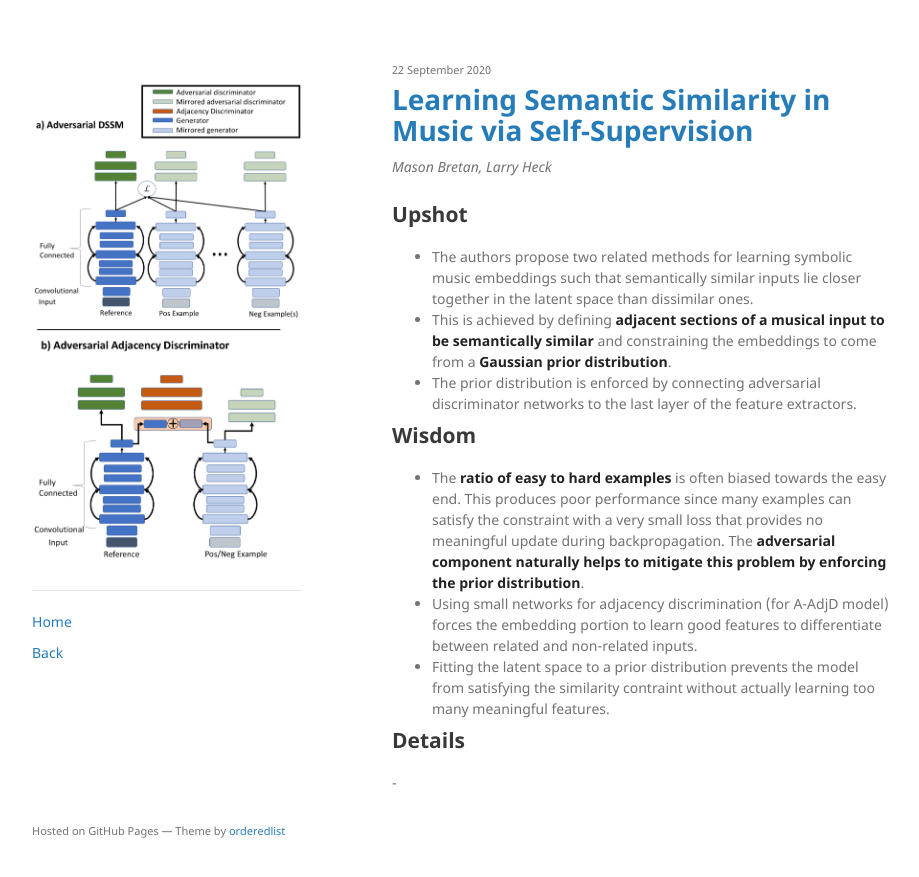
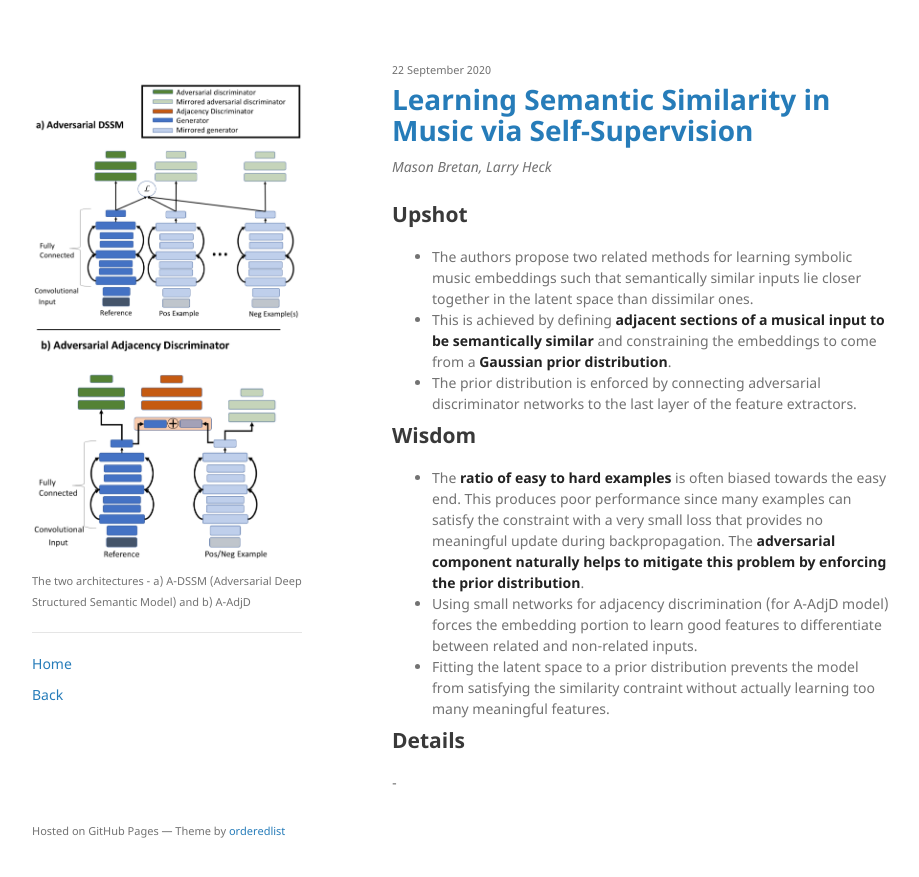
Before and after one commit to shreyanc/shreyanc.github.io, a Jekyll site: the page built from _posts/2020-09-22-semantic-similarity-via-self-supervision.md, in a window 1280 px wide. Shown: the top 877 px of the page, without its empty margins (178-1097 px from the left). Built offline with Jekyll 4.4.1, drawn with Linux system fonts in a browser that asks for light colours.

Commit message:
Update 2020-09-22-semantic-similarity-via-self-supervision.md

```diff
--- a/_posts/2020-09-22-semantic-similarity-via-self-supervision.md
+++ b/_posts/2020-09-22-semantic-similarity-via-self-supervision.md
@@ -12,6 +12,9 @@ is_post: true
 parent: /apad.html
 title: ''
 post_title: Learning Semantic Similarity in Music via Self-Supervision
+logo_desc: >-
+  The two architectures - a) A-DSSM (Adversarial Deep Structured Semantic Model)
+  and b) A-AdjD
 ---
 ## Upshot
 - The authors propose two related methods for learning symbolic music embeddings such that semantically similar inputs lie closer together in the latent space than dissimilar ones.
```
